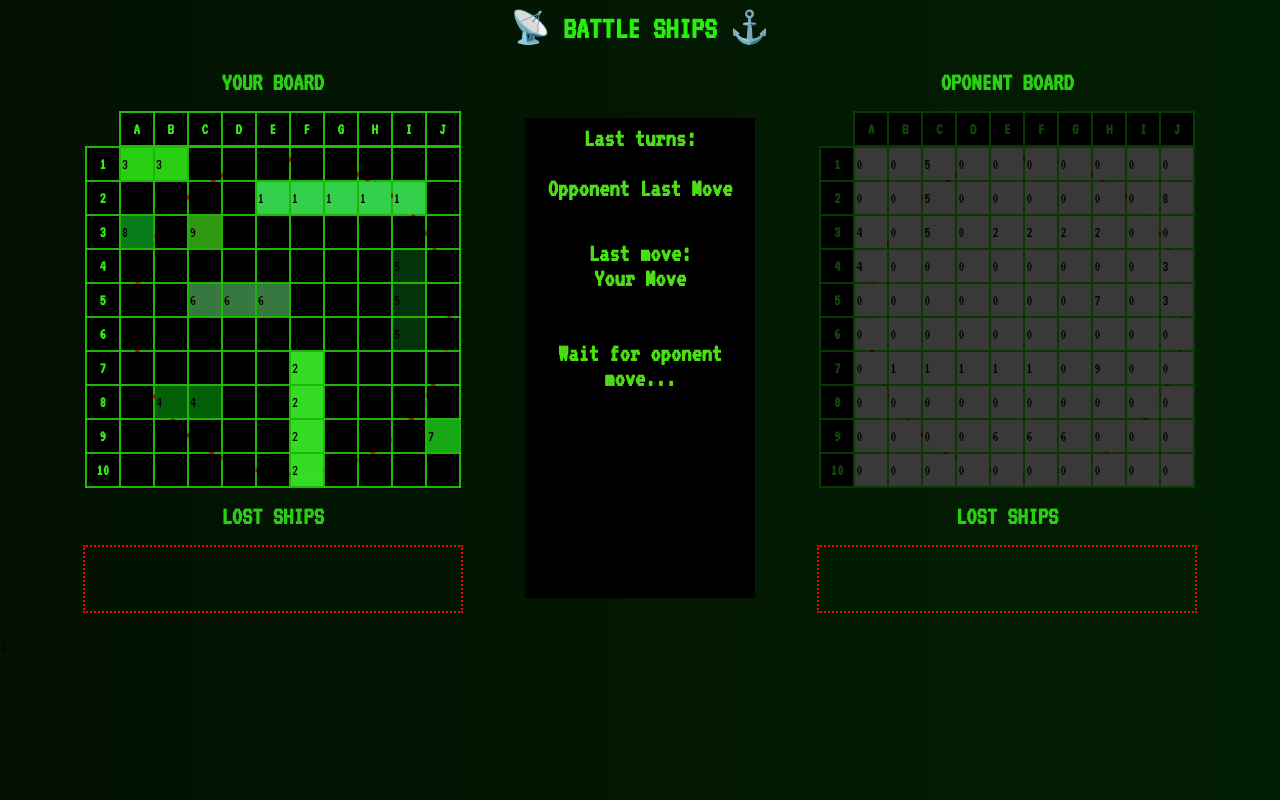
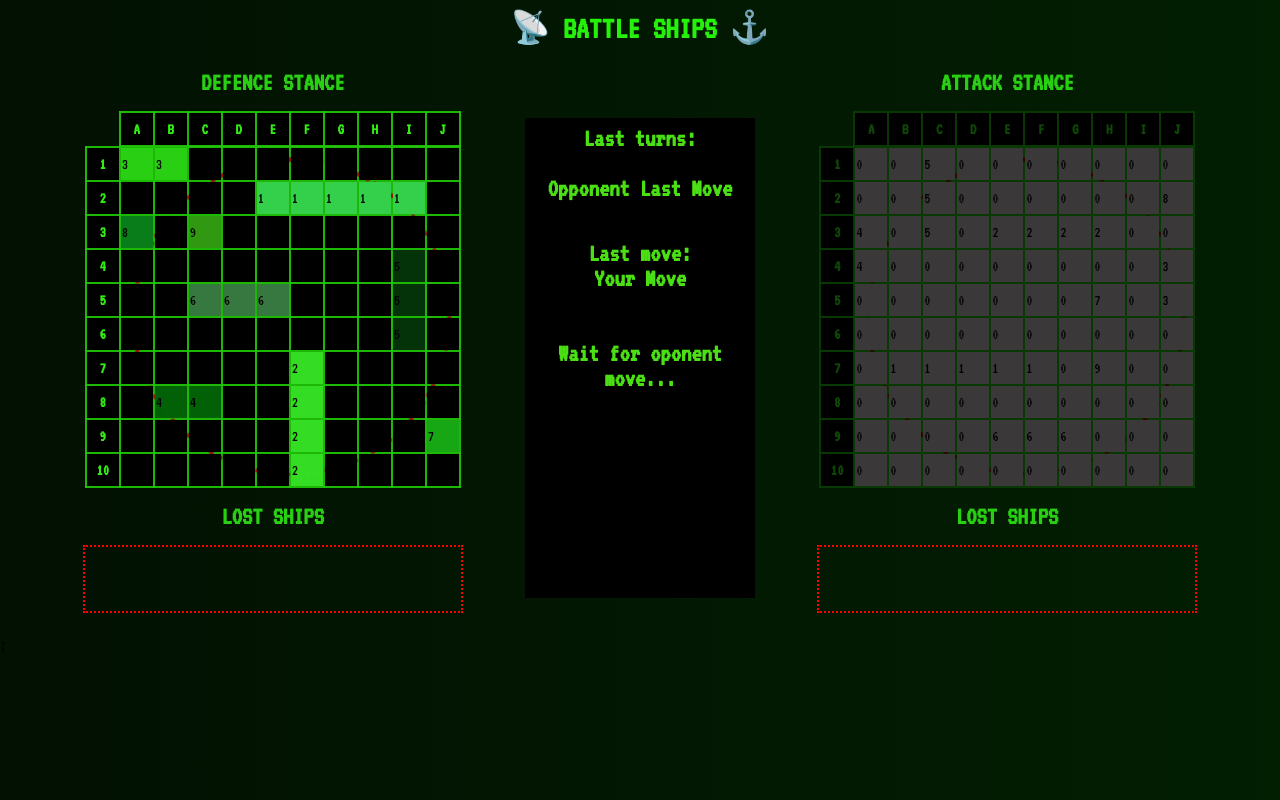
Before and after one commit to JaroslawOgonowski/battle-ships, a React (Create React App) app: page / in a window 1280 px wide. Built offline with nearby package versions, Linux system fonts and the light colour scheme.

Commit message:
readme update

```diff
--- a/src/GameField/index.tsx
+++ b/src/GameField/index.tsx
@@ -19,7 +19,7 @@ export const GameField = () => {
       <MainTitle>📡 Battle ships ⚓</MainTitle>
       <StyledGameField>
         <SingleBoard>
-          <Title>Your board</Title>
+          <Title>Defence stance</Title>
           <Board
             yourTurn={yourTurn}
             setYourTurn={setYourTurn}
@@ -29,9 +29,13 @@ export const GameField = () => {
           <Title>Lost Ships</Title>
           <DestroyedShips></DestroyedShips>
         </SingleBoard>
-        <TurnInfo yourTurn={yourTurn} turnInfoTxt={turnInfoTxt} turnInfoState={turnInfoState}/>
+        <TurnInfo
+          yourTurn={yourTurn}
+          turnInfoTxt={turnInfoTxt}
+          turnInfoState={turnInfoState}
+        />
         <SingleBoard>
-          <Title>Oponent board</Title>
+          <Title>Attack stance</Title>
           <Board
             yourTurn={yourTurn}
             setYourTurn={setYourTurn}
```
Also changed, not shown: public/Screenshot_6.png (added), 1 other file (tests, documents, lock files or other folders).
